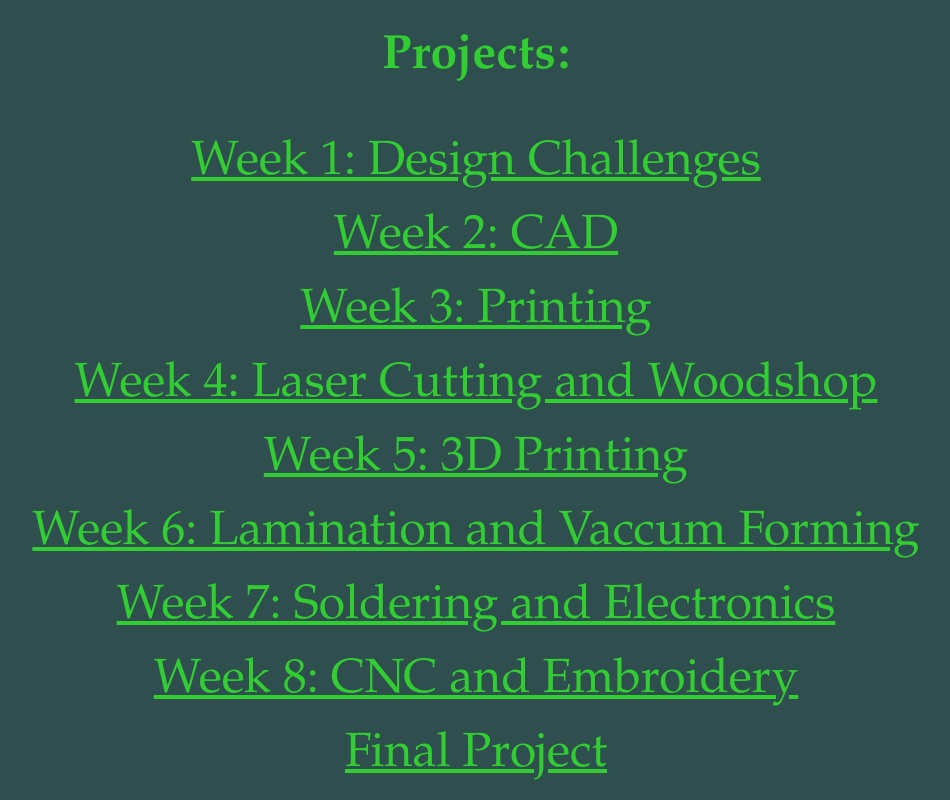
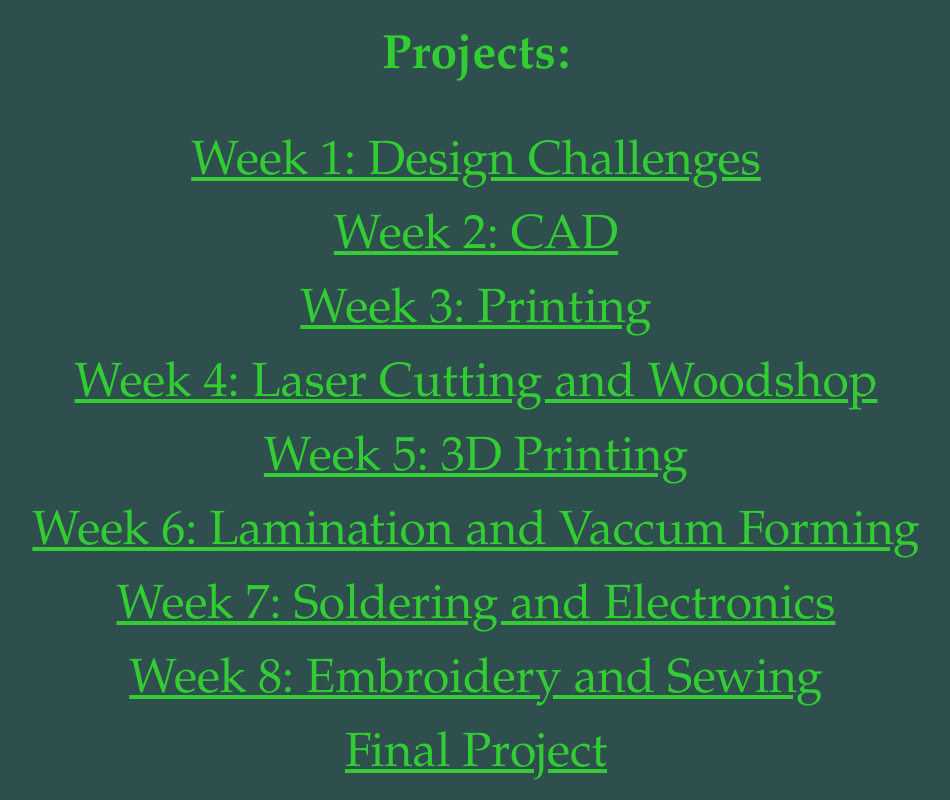
Before and after one commit to wrafab/smithi, a plain HTML site: page index.html in a window 1280 px wide. Shown: the part 1293-2093 px from the top of the page, without its empty margins (164-1114 px from the left). Drawn offline with Linux system fonts and the light colour scheme.

Commit message:
Update index.html

```diff
--- a/index.html
+++ b/index.html
@@ -34,7 +34,7 @@ p1 {font-family: garamond; font-size: 650%;text-align: center; color: #32CD32;}
   <p style="text-align:center;"> <a href= "3DPrinting.html"> Week 5: 3D Printing </a> </p>
   <p style="text-align:center;"> <a href= "lamination.html"> Week 6: Lamination and Vaccum Forming </a> </p>
   <p style="text-align:center;"> <a href= "soldering.html"> Week 7: Soldering and Electronics </a> </p>
-    <p style="text-align:center;"> <a href= "sewing.html"> Week 8: CNC and Embroidery </a> </p>
+    <p style="text-align:center;"> <a href= "sewing.html"> Week 8: Embroidery and Sewing </a> </p>
  <!--<p style="text-align:center;"> <a href= "microprocessors.html"> Week 9: Microprocessors </a> </p>
  <p style="text-align:center;"> <a href= "physicalComputing.html"> Week 10: Physical Computing </a> </p> -->
   <p style="text-align:center;"> <a href= "final.html"> Final Project </a> </p>
```
